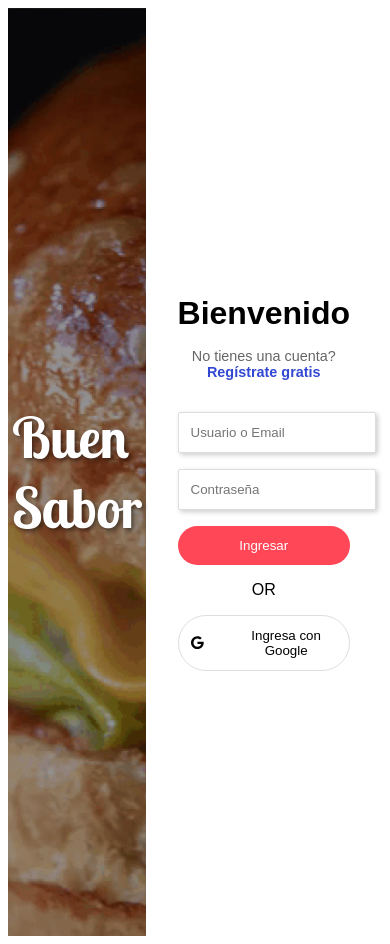
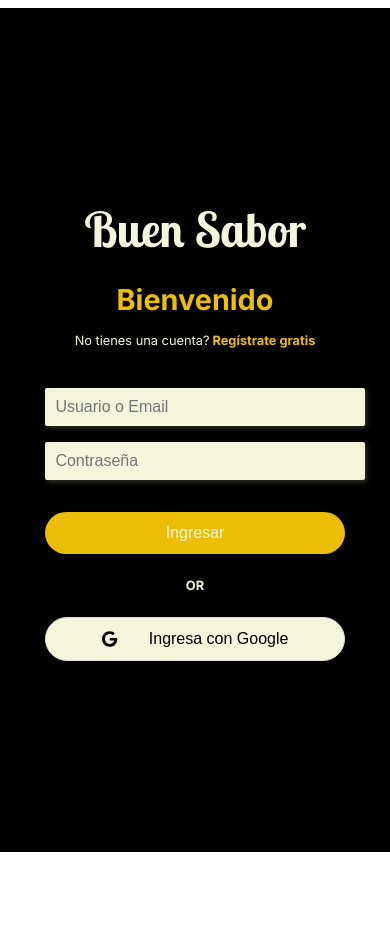
Before and after one commit to FrancoCastillo99/Tienda_online_LP3, a React (Vite) app in the folder front-end-ecommerce/: page / in a window 390 px wide. After the commit the page ends 860 px from the top, so only its background shows below. Built offline with nearby package versions, Linux system fonts and the light colour scheme.

Commit message:
Login responsive

```diff
--- a/front-end-ecommerce/src/Login.css
+++ b/front-end-ecommerce/src/Login.css
@@ -1,11 +1,14 @@
 @import url('https://fonts.googleapis.com/css2?family=Lobster+Two:wght@400;700&display=swap');
 
+@import url('https://fonts.googleapis.com/css2?family=Inter:ital,opsz,wght@0,14..32,100..900;1,14..32,100..900&display=swap');
 
 .login-container {
   display: flex;
-  height: 110vh;
-  font-family: Arial, sans-serif;
+  height: 100vh;
+  font-family: "Inter", sans-serif;
 }
+
+
 
 .image-section {
   flex: 1.25;
@@ -29,11 +32,11 @@
   top: 50%;
   left: 50%;
   transform: translate(-50%, -50%);
-  color: white;
+  color: rgb(245, 245, 220);
   font-size: 3.5rem;
   font-weight: bold;
   text-shadow: 2px 2px 4px rgba(0,0,0,0.5);
-  font-family: 'Lobster Two';
+  font-family: 'Lobster Two', cursive;
 }
 
 .form-section {
@@ -43,7 +46,7 @@
   justify-content: center;
   align-items: center;
   padding: 2rem;
-  background-color: white;
+  background-color: black;
 }
 
 .form {
@@ -55,53 +58,58 @@
   font-size: 2rem;
   margin-bottom: 1rem;
   text-align: center;
+  color: rgb(236, 190, 8);
 }
 
 .subtitle {
   font-size: 0.9rem;
   margin-bottom: 2rem;
   text-align: center;
-  color: #666;
+  color: rgb(245, 245, 220);
 }
 
 .input {
   width: 100%;
   padding: 0.75rem;
   margin-bottom: 1rem;
-  border: 1px solid #ddd;
+  border: 2px solid rgb(245, 245, 220);
   border-radius: 2px;
-  box-shadow: 2px 2px 5px rgba(0, 0, 0, 0.2);
+  box-shadow: 2px 2px 5px rgb(245, 245, 220, 0.2);
+  background-color: rgb(245, 245, 220);
 }
 
 .input:hover {
-  border-color: black;
+  border-color: rgb(236, 190, 8);
 }
 
 .button {
   width: 100%;
   padding: 0.75rem;
-  background-color: #ff4757;
-  color: rgb(254, 254, 254);
+  background-color: rgb(236, 190, 8);
+  color: rgb(245, 245, 220);
   border: none;
   border-radius: 100px;
   cursor: pointer;
   transition: .3s ease background-color;
+  transition: transform 0.3s ease;
+  margin-top: 1rem;
 }
 
 .button:hover {
-  background-color: rgb(251, 33, 70);
-
+  font-weight: bold;
+  transform: scale(1.02);
 }
 
 .or-text {
-  font-size: 1rem;
+  font-size: 0.8rem;
   text-align: center;
   margin: 1rem 0;
-  color: black;
+  color: rgb(245, 245, 220);
+  font-weight: bold;
 }
 
 .registration-link {
-  color: rgb(51, 72, 210);
+  color: rgb(236, 190, 8);
   text-decoration: none;
   font-weight: bold;
 }
@@ -109,19 +117,81 @@
 .google-button {
   width: 100%;
   padding: 0.75rem;
-  background-color: white;
+  background-color: rgb(245, 245, 220);
   border: 1px solid #ddd;
   border-radius: 100px;
   display: flex;
   align-items: center;
   justify-content: center;
   cursor: pointer;
+  transition: transform 0.3s ease;
 }
 
 .google-button:hover {
-  border: 1px solid black;
+  border: 1px solid rgb(236, 190, 8);
+  transform: scale(1.02);
 }
 
 .google-icon {
   margin-right: 2rem;
 }
+
+@media (max-width: 768px) {
+  .login-container {
+    flex-direction: column;
+    align-items: center;
+  }
+
+  .restaurant-name {
+    color: rgb(245, 245, 220);
+    font-size: 3rem;
+    font-weight: bold;
+    position: relative;
+    margin: 0 auto;
+    text-align: center;
+    font-family: 'Lobster Two', cursive;
+  }
+
+
+  .image-section {
+    display: none; /* Ocultar la imagen en móviles */
+  }
+
+  .form-section {
+    flex: 1;
+    width: 100%;
+    padding: 1rem;
+    justify-content: center;
+  }
+
+  .form {
+    width: 80%;
+
+  }
+
+  .title {
+    font-size: 1.8rem;
+  }
+
+  .subtitle {
+    font-size: 0.8rem;
+    margin-bottom: 2.5rem;
+  }
+
+  .input {
+    padding: 0.5rem;
+    font-size: 1rem;
+
+  }
+
+  .or-text {
+    margin: 1.5rem;
+    font-size: 0.8rem;
+    font-weight: bold;
+  }
+
+  .button, .google-button {
+    padding: 0.75rem;
+    font-size: 1rem;
+  }
+}
--- a/front-end-ecommerce/src/Login.jsx
+++ b/front-end-ecommerce/src/Login.jsx
@@ -34,7 +34,8 @@ function Login() {
       </div>
       <div className="form-section">
         <div className="form">
-          <h1 className="title">Bienvenido</h1>
+          <h1 className="restaurant-name">Buen Sabor</h1>
+          <h2 className="title">Bienvenido</h2>
 
           <div>
              <p className="subtitle">No tienes una cuenta?
--- a/front-end-ecommerce/vite.config.js
+++ b/front-end-ecommerce/vite.config.js
@@ -4,4 +4,8 @@ import react from '@vitejs/plugin-react-swc'
 // https://vitejs.dev/config/
 export default defineConfig({
   plugins: [react()],
+  server: {
+    host: true,  // O especifica '0.0.0.0'
+    port: 5174,
+  }
 })
```
